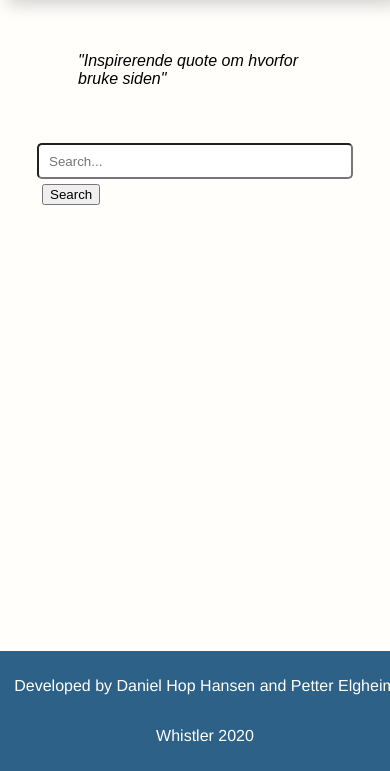
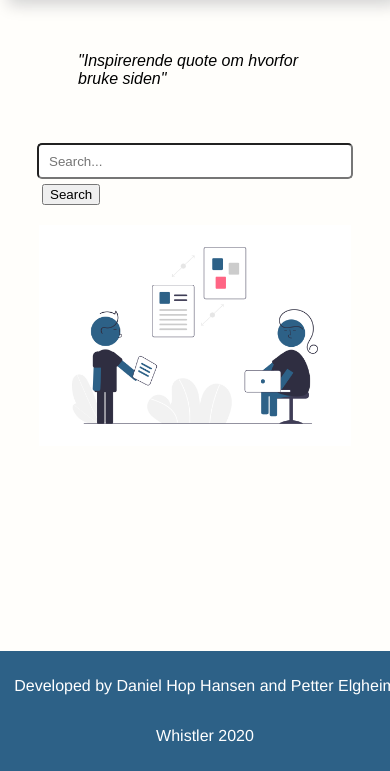
Before and after one commit to Elgheim/snowball-challenge, a plain HTML site: page index.html in a window 390 px wide. Shown: the part 73-844 px from the top of the page. Drawn offline with Linux system fonts and the light colour scheme.

Commit message:
added illustration homepage

```diff
--- a/css/stylesheet.css
+++ b/css/stylesheet.css
@@ -74,6 +74,7 @@ for å kunne organisere de forskjellig */
   align-items: center;
   justify-content: center;
   flex-direction: row;
+  margin-bottom: 4%;
 }
 
 /* Søkeknappens organisering */
@@ -263,6 +264,11 @@ footer {
   display: flex;
   margin: auto;
 }
+.center img {
+  width: 50%;
+  height: auto;
+  margin: 0 auto;
+}
 @media only screen and (max-width: 770px) {
   /* For mobile phones: */
   [class*="bedrifts-"] {
@@ -276,6 +282,9 @@ footer {
     flex-direction: column;
   }
   .about-text {
+    width: 80%;
+  }
+  .center img {
     width: 80%;
   }
 
--- a/index.html
+++ b/index.html
@@ -27,6 +27,7 @@
         <button type="button" name="button"><a href="companies.html">Search</a></button>
       </div>
     </div>
+    <img src="images/informedChoice.png" alt="Illustration of taking informed choice">
   </div>
 
   <footer>
```
Also changed, not shown: images/informedChoice.png (added), 2 other files.
